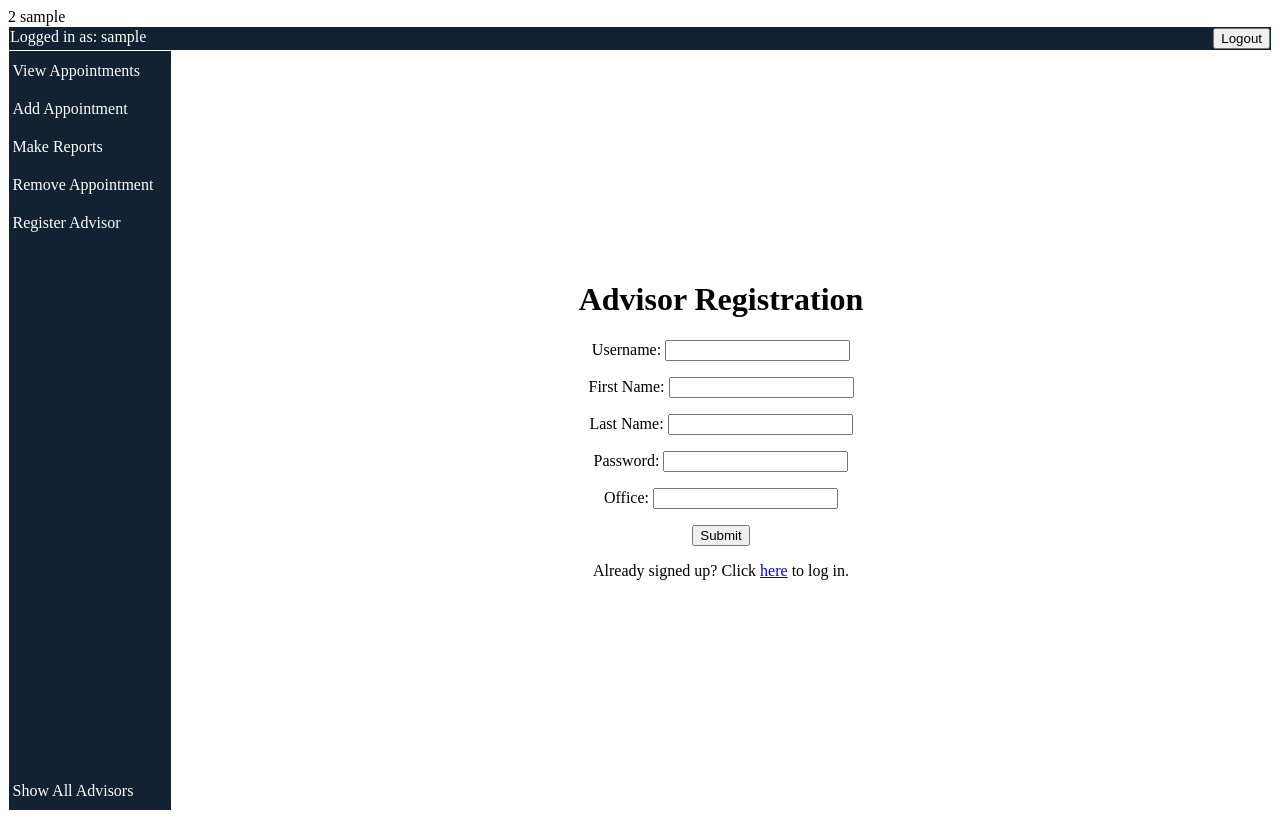
After one commit to lukeers/Project2, a PHP site: page /html/forms/register_advisor.php in a window 1280 px wide. The commit adds this page. Run offline with PHP 8.4, Linux system fonts and the light colour scheme; the visitor is signed in with stand-in values (Sample User, id 1); data that the repository does not hold is empty.

Commit message:
Adds the "Register Advisor" button to the advisor nav bar

```diff
--- /dev/null
+++ b/html/forms/register_advisor.php
@@ -0,0 +1,33 @@
+<!-- register_advisor.html -->
+
+<!-- Gets information from a potential advisor compares it to make sure
+     there is not a match by username in the database then creates and logs in a new advisor
+-->
+
+<!-- Gets information from a potential advisor compares it to make sure
+     there is not a match by username in the database then creates and logs in a new advisor
+-->
+<!-- Gets information from a potential advisor compares it to make sure
+     there is not a match by username in the database then creates and logs in a new advisor
+-->
+    <?php
+	include("../../php/advisor_nav_bar.php");
+	if($_session['error_message']){
+	   echo($_session['error_message']);
+	   unset($_session['error_message']);
+	}
+    ?>
+
+
+    <h1>Advisor Registration</h1>
+    <form method=post action='../../php/validate/validate_advisor.php'>
+      <!-- Gets information from the potential advisor, username, first name, last name -->
+      <p>Username: <input type=text name="username"/></p>
+	  <p>First Name: <input type=text name="fName"/></p>
+	  <p>Last Name: <input type=text name="lName"/></p>
+	  <p>Password: <input type=text name="password"/></p>
+	  <p>Office: <input type=text name="office"/></p>
+      <p><input type=submit value="Submit"/></p>
+    </form>
+	<!-- Hyperlink to the login advisor page -->
+	<p>Already signed up? Click <a href = "login_advisor.html">here</a> to log in.</p>
--- a/php/advisor_nav_bar.php
+++ b/php/advisor_nav_bar.php
@@ -59,7 +59,7 @@ p.nav_links:hover
 #content
 {
   text-align: center;
-  vertical-align: top;
+  vertical-align: middle;
 }
 #fillRest
 {
@@ -79,11 +79,13 @@ p.nav_links:hover
   }
   ?>
 
+  <?php echo(session_status()); ?>
+  <?php echo($_SESSION['username']); ?>
 <table class="navigation_bars">
   <tr>
     <td id="header" colspan="2">
       Logged in as: <?php echo $_SESSION["username"]; ?>
-      <a href="../../html/forms/main_login.html"><button id="logout">Logout</button></a>
+      <a href="../../html/forms/first_page.html"><button id="logout">Logout</button></a>
     </td>
   </tr>
   <tr>
@@ -92,6 +94,8 @@ p.nav_links:hover
       <a href="../../html/forms/add_appointment.php" class="nav_links"><p class="nav_links">Add Appointment</p></a>
       <a href="#" class="nav_links"><p class="nav_links">Make Reports</p></a>
       <a href="#" class="nav_links"><p class="nav_links">Remove Appointment</p></a>
+      <a href="../../html/forms/register_advisor.php" class="nav_links"><p class="nav_links">Register Advisor</p></a>
+
     <div id="fillRest">
       <a class="nav_links"><p name="Show Self" class="nav_links">Show All Advisors</p></a>
     </div>
--- a/php/validate/validate_advisor.php
+++ b/php/validate/validate_advisor.php
@@ -28,8 +28,6 @@ if ($errors != True)
   $fullName = $_POST['fName'] . " " . $_POST['lName'];
   $sql = "INSERT INTO advisors (username, fullName, Office) VALUES (\"" . $_POST['username'] . "\" , \"" . $fullName . "\", \"" . $_POST['office'] . "\")";
   $rs = mysql_query($sql, $conn);
-  session_start();
-  $_SESSION['username'] = $_POST['username'];
 
   $hashedPassword = sha1($_POST['password']);
 
@@ -45,6 +43,7 @@ if ($errors != True)
 
 else
 {
-  require('../../html/error_forms/register_advisor_error.html');
+  $_session['error_message'] = $error_message;
+  require('../../html/forms/register_advisor.php');
 }
 ?>
```
Also changed, not shown: php/validate/validate_student.php (+17 -11 lines).
